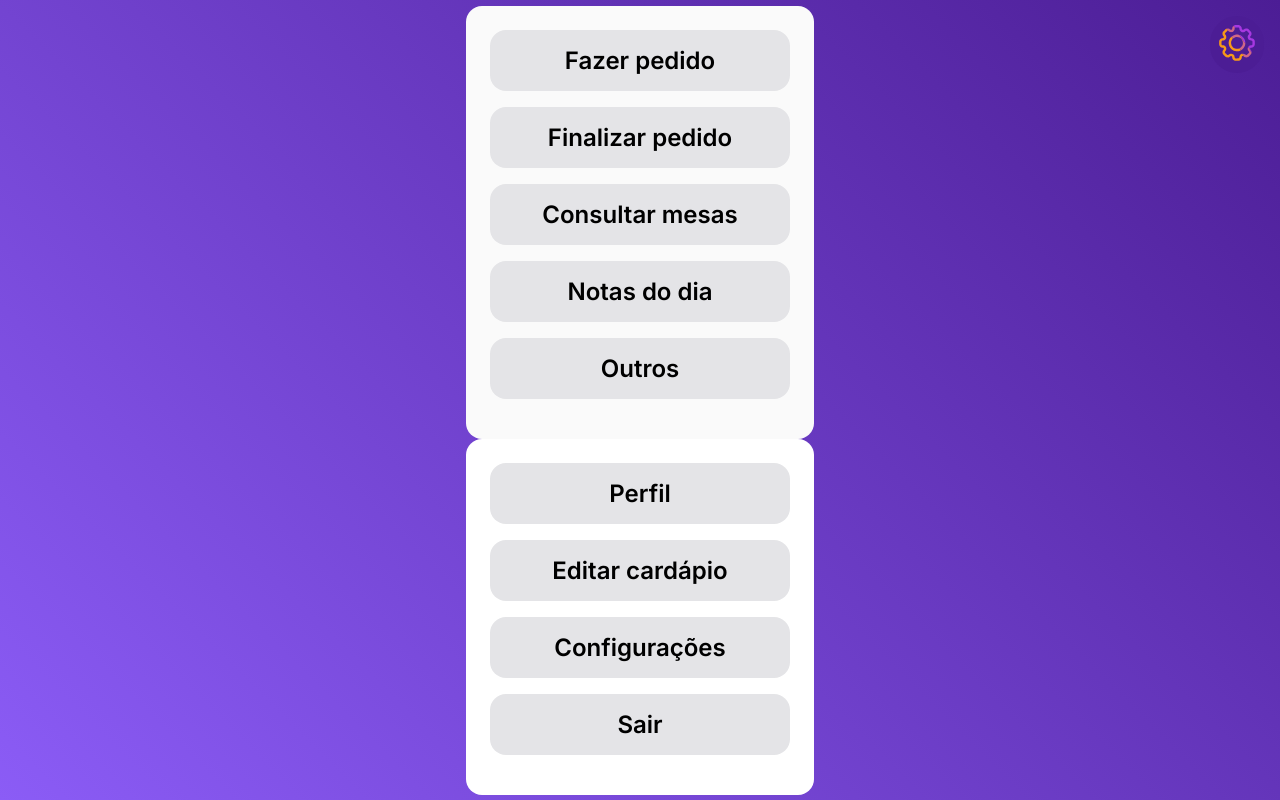
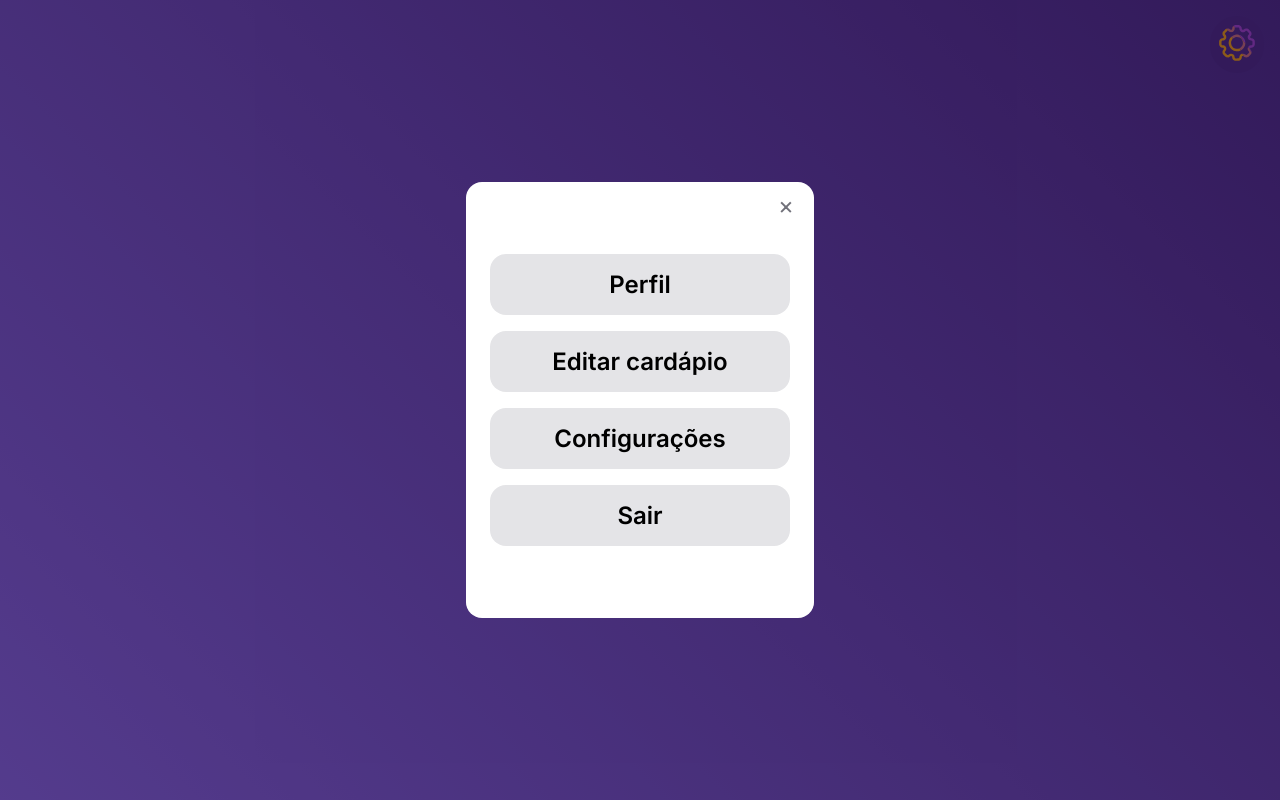
Before and after one commit to AmandaLinger/PlatoFront, an Angular app: page /home in a window 1280 px wide. Both pictures are taken after a click on the button "Abrir configurações". Built offline with nearby package versions, Linux system fonts and the light colour scheme.

Commit message:
implementando pop-up deconfigurações

```diff
--- a/src/app/components/btn-config/btn-config.html
+++ b/src/app/components/btn-config/btn-config.html
@@ -1,3 +1,3 @@
-<button>
-  <img src="/config.svg" alt="ícone de configuração">
+<button type="button" aria-label="Abrir configurações" (click)="openConfig()">
+  <img src="/config.svg" alt="">
 </button>
--- a/src/app/components/btn-config/btn-config.ts
+++ b/src/app/components/btn-config/btn-config.ts
@@ -1,4 +1,4 @@
-import {Component} from '@angular/core';
+import { Component, EventEmitter, Output } from '@angular/core';
 
 @Component({
   selector: 'app-btn-config',
@@ -7,5 +7,9 @@ import {Component} from '@angular/core';
   styleUrl: './btn-config.scss',
 })
 export class BtnConfig {
+  @Output() readonly configClick = new EventEmitter<void>();
 
+  openConfig(): void {
+    this.configClick.emit();
+  }
 }
--- a/src/app/components/tela-config/tela-config.html
+++ b/src/app/components/tela-config/tela-config.html
@@ -1,6 +1,17 @@
-<main>
-  <div class="container">
-    <app-item-home routerLink="/perfil">
+<main class="config-overlay" (click)="close()">
+  <div
+    class="container"
+    role="dialog"
+    aria-modal="true"
+    aria-label="Menu de configurações"
+    (click)="$event.stopPropagation()"
+  >
+    <button class="close-button" type="button"
+            aria-label="Fechar configurações" (click)="close()">
+      ×
+    </button>
+
+    <app-item-home routerLink="/perfil" class="margin-top-16px">
       Perfil
     </app-item-home>
 
@@ -12,7 +23,7 @@
       Configurações
     </app-item-home>
 
-    <app-item-home>
+    <app-item-home routerLink="/">
       Sair
     </app-item-home>
   </div>
--- a/src/app/components/tela-config/tela-config.scss
+++ b/src/app/components/tela-config/tela-config.scss
@@ -1,9 +1,17 @@
-main{
-  z-index: 2;
+.config-overlay {
+  position: fixed;
+  z-index: 10;
+  inset: 0;
+  display: flex;
+  align-items: center;
+  justify-content: center;
+  padding: 24px;
+  background-color: rgb(24 24 27 / 48%);
 
   .container{
+    position: relative;
     border-radius: 16px;
-    padding: 24px;
+    padding: 56px 24px;
     background-color: var(--plato-surface);
 
     display: flex;
@@ -11,4 +19,26 @@ main{
     align-items: center;
     flex-direction: column;
   }
+
+  .margin-top-16px{
+    margin-top: 16px;
+  }
+
+  .close-button {
+    position: absolute;
+    top: 4px;
+    right: 12px;
+    border: 0;
+    padding: 8px;
+    background: transparent;
+    color: var(--plato-text-secondary);
+    cursor: pointer;
+    font-size: var(--ts-24);
+    line-height: 1;
+
+    &:hover,
+    &:focus-visible {
+      color: var(--plato-purple);
+    }
+  }
 }
--- a/src/app/components/tela-config/tela-config.ts
+++ b/src/app/components/tela-config/tela-config.ts
@@ -1,4 +1,4 @@
-import { Component } from '@angular/core';
+import { Component, EventEmitter, Output } from '@angular/core';
 import {ItemHome} from '../item-home/item-home';
 import {RouterLink} from '@angular/router';
 
@@ -12,5 +12,9 @@ import {RouterLink} from '@angular/router';
   styleUrl: './tela-config.scss',
 })
 export class TelaConfig {
+  @Output() readonly closed = new EventEmitter<void>();
 
+  close(): void {
+    this.closed.emit();
+  }
 }
--- a/src/app/pages/home-page/home-page.html
+++ b/src/app/pages/home-page/home-page.html
@@ -1,7 +1,7 @@
 <main>
 
   <div class="position-config">
-    <app-btn-config/>
+    <app-btn-config (configClick)="openConfig()" />
   </div>
 
   <div class="container">
@@ -26,5 +26,7 @@
     </app-item-home>
   </div>
 
-  <app-tela-config class="position-tela-config"/>
+  @if (isConfigOpen) {
+    <app-tela-config (closed)="closeConfig()" />
+  }
 </main>
--- a/src/app/pages/home-page/home-page.scss
+++ b/src/app/pages/home-page/home-page.scss
@@ -23,7 +23,3 @@ main{
 
   padding: 24px;
 }
-
-.position-tela-config{
-
-}
--- a/src/app/pages/home-page/home-page.ts
+++ b/src/app/pages/home-page/home-page.ts
@@ -1,7 +1,5 @@
 import { Component } from '@angular/core';
 import {ItemHome} from '../../components/item-home/item-home';
-import {RouterLink} from '@angular/router';
-import {FooterComponent} from '../../components/footer-component/footer-component';
 import {BtnConfig} from '../../components/btn-config/btn-config';
 import {TelaConfig} from '../../components/tela-config/tela-config';
 
@@ -9,8 +7,6 @@ import {TelaConfig} from '../../components/tela-config/tela-config';
   selector: 'app-home-page',
   imports: [
     ItemHome,
-    RouterLink,
-    FooterComponent,
     BtnConfig,
     TelaConfig
   ],
@@ -18,5 +14,14 @@ import {TelaConfig} from '../../components/tela-config/tela-config';
   styleUrl: './home-page.scss',
 })
 export class HomePage {
+  isConfigOpen = false;
+
+  openConfig(): void {
+    this.isConfigOpen = true;
+  }
+
+  closeConfig(): void {
+    this.isConfigOpen = false;
+  }
 
 }
```
